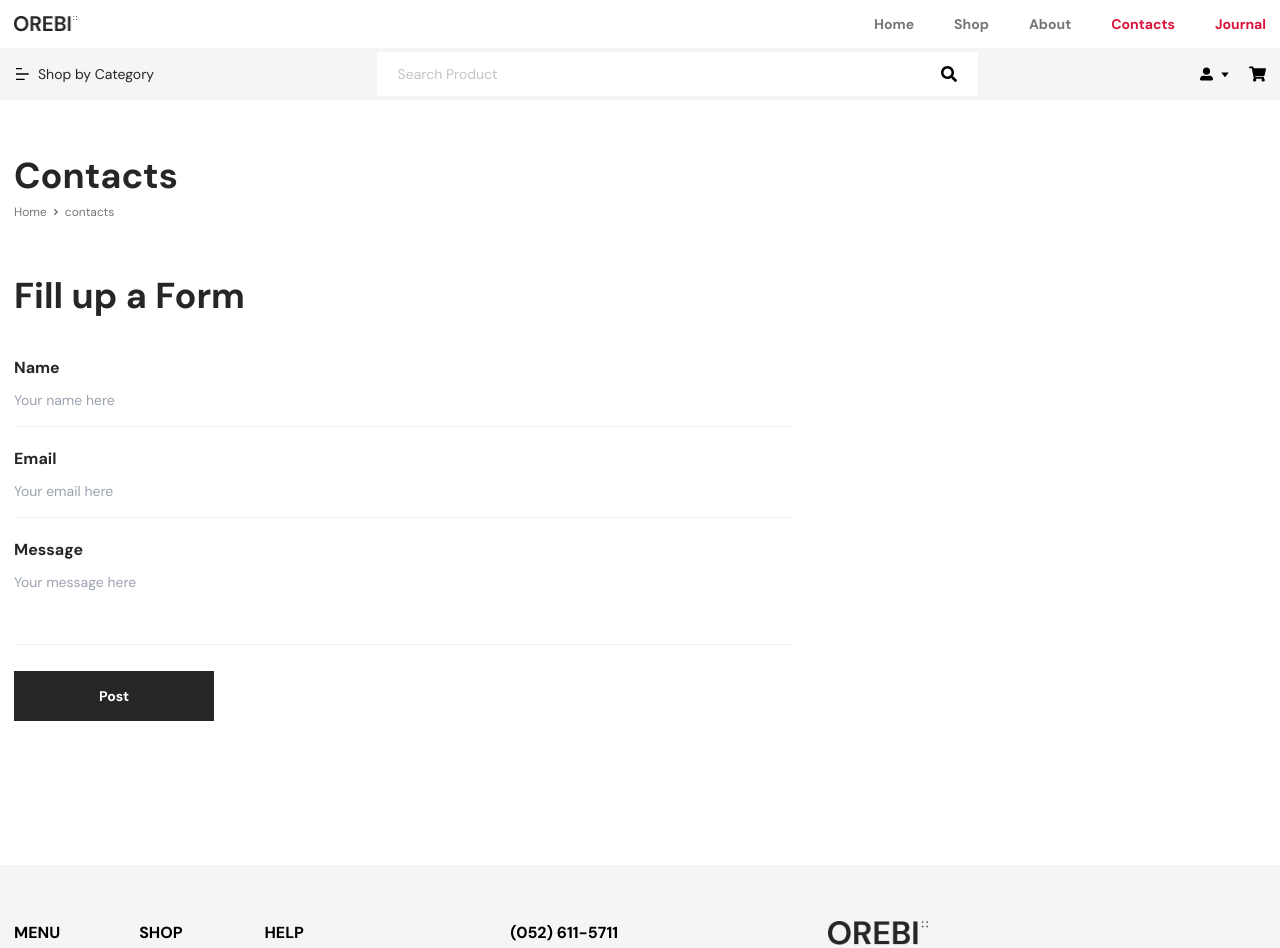
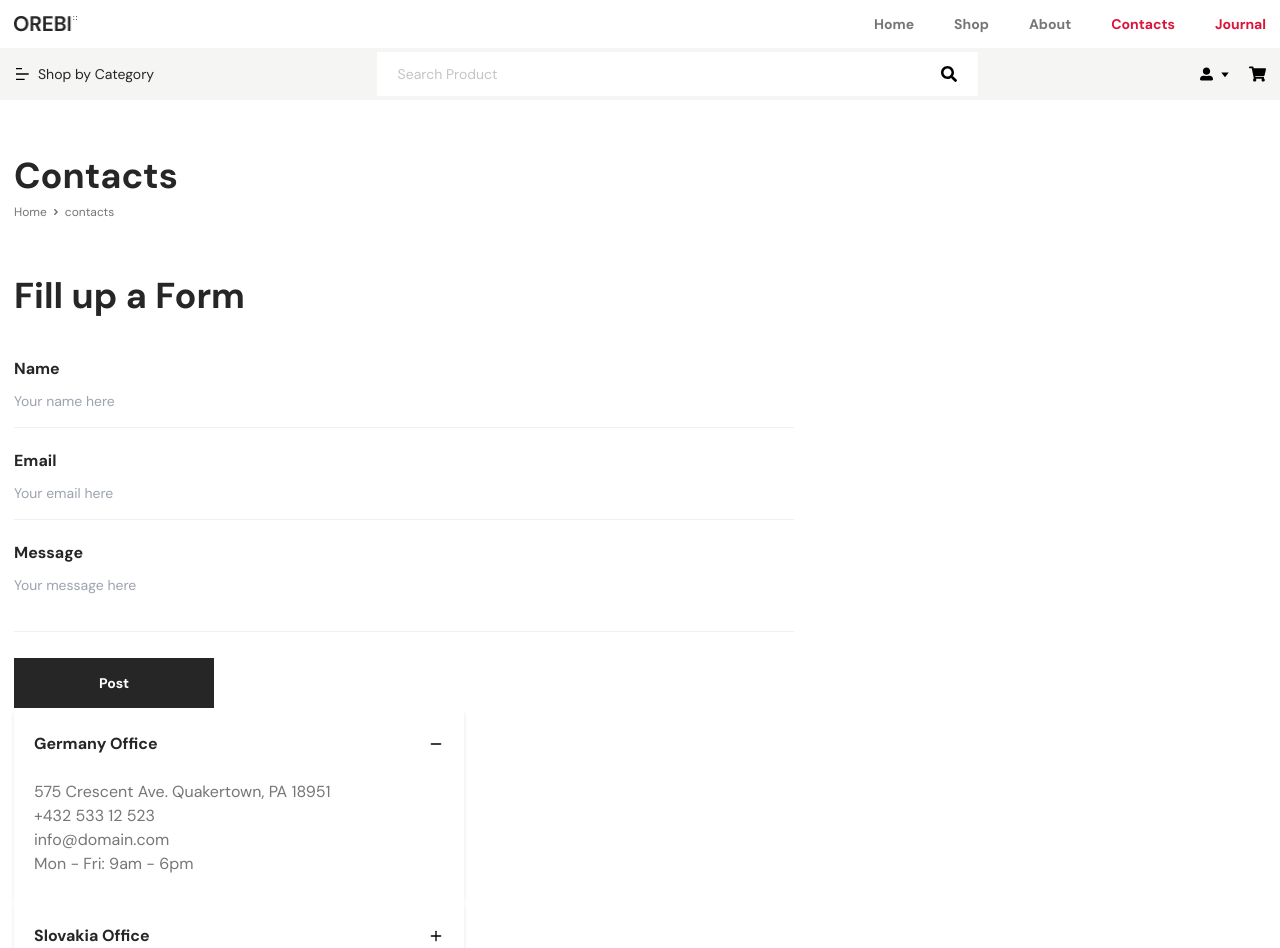
Before and after one commit to AK-Polash/oreby, a React (Create React App) app: page /contacts in a window 1280 px wide. Shown: the top 948 px of the page. Built offline with nearby package versions, Linux system fonts and the light colour scheme.

Commit message:
Accordion.js added, & modified the InputBox.js
little bit modified all other things
& finally added "@headlessui/react" for animation though it's not used yet...

```diff
--- a/package.json
+++ b/package.json
@@ -3,6 +3,7 @@
   "version": "0.1.0",
   "private": true,
   "dependencies": {
+    "@headlessui/react": "^1.7.13",
     "@testing-library/jest-dom": "^5.16.5",
     "@testing-library/react": "^13.4.0",
     "@testing-library/user-event": "^13.5.0",
--- /dev/null
+++ b/src/components/layout/Accordion.js
@@ -0,0 +1,47 @@
+import React, { useState } from "react";
+import { FiPlus, FiMinus } from "react-icons/fi";
+
+const Accordion = ({ accordionValues }) => {
+  const [activeIndex, setActiveIndex] = useState(0);
+
+  return (
+    <div className="w-full">
+      {accordionValues.map(({ heading, content }, index) => (
+        <div className="w-full bg-pure shadow-md lg:w-[450px]" key={index}>
+          <div
+            className={
+              activeIndex === index
+                ? "flex cursor-pointer items-center justify-between py-6 px-5"
+                : "flex cursor-pointer items-center justify-between border-b border-smoke py-6 px-5"
+            }
+            onClick={() => setActiveIndex(index === activeIndex ? null : index)}
+          >
+            <h4 className="font-dm text-base font-bold text-primary">
+              {heading}
+            </h4>
+            {activeIndex === index ? <FiMinus /> : <FiPlus />}
+          </div>
+
+          {activeIndex === index && (
+            <ul className="w-full bg-pure px-5 pb-6">
+              <li className="font-dm text-base font-normal text-secondary">
+                {content.address}
+              </li>
+              <li className="font-dm text-base font-normal text-secondary">
+                {content.phone}
+              </li>
+              <li className="font-dm text-base font-normal text-secondary">
+                {content.email}
+              </li>
+              <li className="font-dm text-base font-normal text-secondary">
+                {content.time}
+              </li>
+            </ul>
+          )}
+        </div>
+      ))}
+    </div>
+  );
+};
+
+export default Accordion;
--- a/src/components/layout/Button.js
+++ b/src/components/layout/Button.js
@@ -1,18 +1,22 @@
 import React from "react";
 
-const Button = ({ btnText, type }) => {
+const Button = ({ btnText, type, onClick }) => {
   return (
     <>
       {type ? (
         <button
           className="h-[50px] w-[200px] border-2 border-transparent bg-primary font-dm text-sm font-bold text-white transition-all duration-100 ease-linear hover:border-2 hover:border-primary hover:bg-pure hover:text-primary"
           type={type}
+          onClick={onClick}
         >
           {btnText}
         </button>
       ) : (
-        <button className="h-[50px] w-[200px] border-2 border-transparent bg-primary font-dm text-sm font-bold text-white transition-all duration-100 ease-linear hover:border-2 hover:border-primary hover:bg-pure hover:text-primary">
-          hover:bg-pure hover:text-primary{btnText}
+        <button
+          className="h-[50px] w-[200px] border-2 border-transparent bg-primary font-dm text-sm font-bold text-white transition-all duration-100 ease-linear hover:border-2 hover:border-primary hover:bg-pure hover:text-primary"
+          onClick={onClick}
+        >
+          {btnText}
         </button>
       )}
     </>
--- a/src/components/layout/InputBox.js
+++ b/src/components/layout/InputBox.js
@@ -1,39 +1,33 @@
 import React from "react";
 
-const InputBox = ({ title, placeholder, type, radioName }) => {
+const InputBox = (props) => {
   return (
     <div>
-      <h4 className="font-dm text-base font-bold text-primary"> {title} </h4>
+      <label
+        htmlFor={props.for}
+        className="cursor-pointer font-dm text-base font-bold text-primary"
+      >
+        {props.title}
+      </label>
 
-      {type === "textArea" ? (
-        <textarea
-          className="w-full resize-none border-b border-smoke pt-2.5 pb-8 text-sm font-normal text-secondary outline-none placeholder:font-dm"
-          placeholder={placeholder}
-        />
-      ) : type === "radio" ? (
-        <input type="radio" name={radioName} />
-      ) : type === "checkbox" ? (
-        <input
-          className="w-full border-b border-smoke pt-2.5 pb-4 text-sm font-normal text-secondary outline-none placeholder:font-dm"
-          type="checkbox"
-        />
-      ) : type === "email" ? (
-        <input
-          className="w-full border-b border-smoke pt-2.5 pb-4 text-sm font-normal text-secondary outline-none placeholder:font-dm"
-          type="email"
-          placeholder={placeholder}
-        />
-      ) : type === "password" ? (
-        <input
-          className="w-full border-b border-smoke pt-2.5 pb-4 text-sm font-normal text-secondary outline-none placeholder:font-dm"
-          type="password"
-          placeholder={placeholder}
+      {props.type ? (
+        <props.as
+          className="w-full resize-none border-b border-smoke pt-2.5 pb-4 text-sm font-normal text-secondary outline-none placeholder:font-dm"
+          type={props.type}
+          placeholder={props.placeholder}
+          id={props.id}
+          name={props.name}
+          onChange={props.onChange}
+          value={props.value}
         />
       ) : (
-        <input
-          className="w-full border-b border-smoke pt-2.5 pb-4 text-sm font-normal text-secondary outline-none placeholder:font-dm"
-          type="text"
-          placeholder={placeholder}
+        <props.as
+          className="w-full resize-none border-b border-smoke pt-2.5 pb-4 text-sm font-normal text-secondary outline-none placeholder:font-dm"
+          placeholder={props.placeholder}
+          id={props.id}
+          name={props.name}
+          onChange={props.onChange}
+          value={props.value}
         />
       )}
     </div>
--- a/src/pages/Contacts.js
+++ b/src/pages/Contacts.js
@@ -1,11 +1,57 @@
-import React from "react";
+import React, { useState } from "react";
 import Bredcrumb from "../components/layout/Bredcrumb";
 import Container from "../components/layout/Container";
 import InputBox from "../components/layout/InputBox";
 import Flex from "../components/layout/Flex";
 import Button from "../components/layout/Button";
+import Accordion from "../components/layout/Accordion";
 
 const Contacts = () => {
+  const accordionValues = [
+    {
+      heading: "Germany Office",
+      content: {
+        address: "575 Crescent Ave. Quakertown, PA 18951",
+        phone: "+432 533 12 523",
+        email: "info@domain.com",
+        time: "Mon - Fri: 9am - 6pm",
+      },
+    },
+    {
+      heading: "Slovakia Office",
+      content: {
+        address: "575 Crescent Ave. Quakertown, PA 18951",
+        phone: "+432 533 12 523",
+        email: "info@domain.com",
+        time: "Mon - Fri: 9am - 6pm",
+      },
+    },
+    {
+      heading: "Lithuania Office",
+      content: {
+        address: "575 Crescent Ave. Quakertown, PA 18951",
+        phone: "+432 533 12 523",
+        email: "info@domain.com",
+        time: "Mon - Fri: 9am - 6pm",
+      },
+    },
+  ];
+
+  const [formData, setFormData] = useState({
+    name: "",
+    email: "",
+    message: "",
+  });
+
+  const handleWriteFormData = (e) => {
+    setFormData({ ...formData, [e.target.name]: e.target.value });
+    console.log(formData);
+  };
+
+  const handleSendFormData = () => {
+    console.log("Message Sent", formData);
+  };
+
   return (
     <div className="w-full">
       <Container>
@@ -16,20 +62,43 @@ const Contacts = () => {
             Fill up a Form
           </h2>
           <Flex className="flex w-full flex-col gap-y-5 md:w-2/4 xl:w-[780px]">
-            <InputBox title="Name" placeholder="Your name here" />
             <InputBox
+              as="input"
+              type="text"
+              title="Name"
+              placeholder="Your name here"
+              for="name"
+              id="name"
+              name="name"
+              onChange={handleWriteFormData}
+              value={formData.name}
+            />
+            <InputBox
+              as="input"
               type="email"
               title="Email"
               placeholder="Your email here"
+              for="email"
+              id="email"
+              name="email"
+              onChange={handleWriteFormData}
+              value={formData.email}
             />
             <InputBox
-              type="textArea"
+              as="textarea"
               title="Message"
               placeholder="Your message here"
+              for="message"
+              id="message"
+              name="message"
+              onChange={handleWriteFormData}
+              value={formData.message}
             />
-            <Button type="submit" btnText="Post" />
+            <Button type="submit" btnText="Post" onClick={handleSendFormData} />
           </Flex>
         </div>
+
+        <Accordion accordionValues={accordionValues} />
       </Container>
     </div>
   );
```
Also changed, not shown: 1 other file (tests, documents, lock files or other folders).
